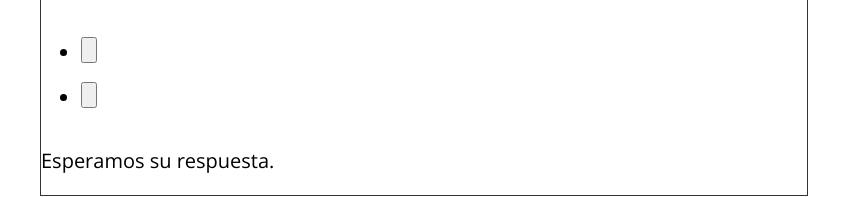
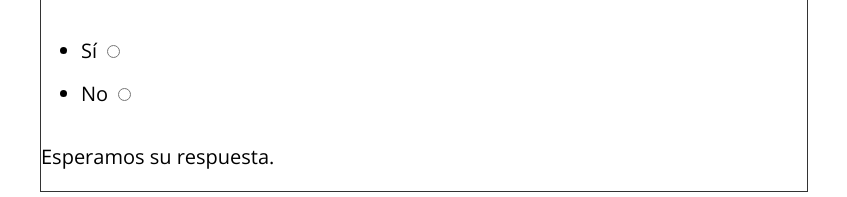
Before and after one commit to yorchgranada/PEC-1, a website built with Parcel: page index.html in a window 1280 px wide. Shown: the part 1269-1466 px from the top of the page, 216-1063 px from the left. Built offline with nearby package versions, Linux system fonts and the light colour scheme.

Commit message:
Update index.html

```diff
--- a/index.html
+++ b/index.html
@@ -51,14 +51,12 @@
   </fieldset>
 <ul>
   <li>
-    <button type="button" onclick="document.getElementById('demo').innerHTML = '¡Magnífico! Te animamos a conocer a otros autores como Erika Martínez, Andrés Neuman o Luis Rosales'>
-      Sí, los conozco a todos</button>
-      <p id="demo"></p>
+      <label for="si">Sí</label>
+      <input type="radio" id="si" name="pregunta" value="si" onclick="mensajeRespuesta1()">
   </li>
   <li>
-    <button type="button" onclick="document.getElementById('demo').innerHTML = 'Te animamos a visitar nuestra página para conocer más autores'>
-      No, no los conozco a todos</button>
-      <p id="demo"></p>
+      <label for="no">No</label>
+      <input type="radio" id="no" name="pregunta" value="no" onclick="mensajeRespuesta2()">
   </li>
   </ul>
   <p id="texto"> Esperamos su respuesta.</p>
```
